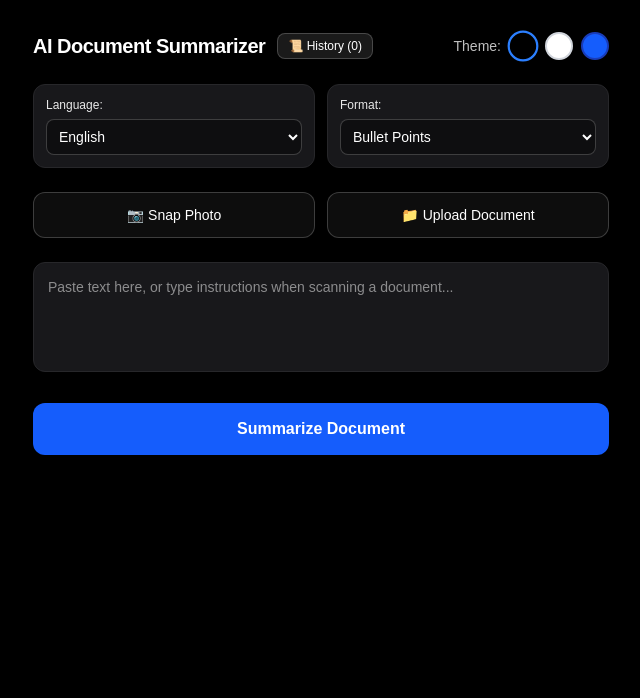
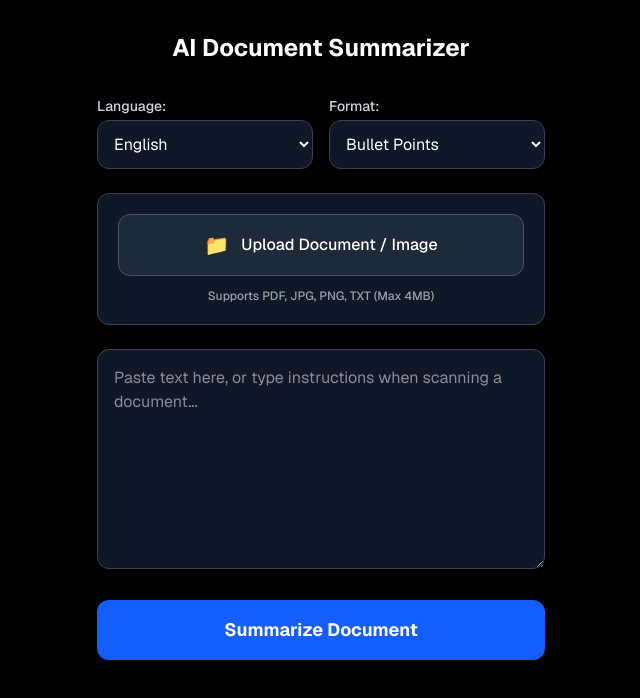
Before and after one commit to kashwire2025/ai-summarizer, a Next.js app: page / in a window 1280 px wide. Shown: the top 698 px of the page, without its empty margins (319-959 px from the left). Built offline with nearby package versions, Linux system fonts and the light colour scheme.

Commit message:
Overhaul UI: Expand text box, add universal document upload, remove broken camera

```diff
--- a/app/page.tsx
+++ b/app/page.tsx
@@ -1,325 +1,181 @@
 'use client';
 
-import React, { useState, useRef, useEffect } from 'react';
+import { useState, useRef } from 'react';
 
-interface HistoryItem {
-  id: string;
-  date: string;
-  prompt: string;
-  summary: string;
-  language: string;
-  length: string;
+export default function Home() {
+  const [language, setLanguage] = useState('English');
+  const [format, setFormat] = useState('Bullet Points');
+  const [prompt, setPrompt] = useState('');
+  const [fileData, setFileData] = useState<string | null>(null);
+  const [fileName, setFileName] = useState<string | null>(null);
+  const [summary, setSummary] = useState('');
+  const [error, setError] = useState('');
+  const [isLoading, setIsLoading] = useState(false);
+  const fileInputRef = useRef<HTMLInputElement>(null);
+
+  const handleFileUpload = (e: React.ChangeEvent<HTMLInputElement>) => {
+    const file = e.target.files?.[0];
+    if (!file) return;
+
+    // Guardrail: Vercel serverless functions block payloads over 4.5MB
+    if (file.size > 4 * 1024 * 1024) {
+      setError('File is too large. Please select a document or photo under 4MB.');
+      return;
     }
 
-export default function Home() {
-  const [theme, setTheme] = useState<'black' | 'white' | 'blue'>(() => {
-    if (typeof window !== 'undefined') {
-      const saved = localStorage.getItem('summarizer_theme');
-      if (saved === 'white' || saved === 'blue' || saved === 'black') return saved;
-    }
-    return 'black';
-  });
+    setFileName(file.name);
+    setError('');
 
-  const [language, setLanguage] = useState<string>('en');
-  const [length, setLength] = useState<string>('bullets');
-  const [prompt, setPrompt] = useState<string>('');
-  const [image, setImage] = useState<string | null>(null);
-  const [summary, setSummary] = useState<string>('');
-  const [loading, setLoading] = useState<boolean>(false);
-  const [error, setError] = useState<string | null>(null);
-  const [history, setHistory] = useState<HistoryItem[]>([]);
-  const [showHistory, setShowHistory] = useState<boolean>(false);
-  const [copied, setCopied] = useState<boolean>(false);
-
-  const fileInputRef = useRef<HTMLInputElement>(null);
-  const cameraInputRef = useRef<HTMLInputElement>(null);
-
-  useEffect(() => {
-    if (typeof window !== 'undefined') {
-      const savedHistory = localStorage.getItem('summarizer_history');
-      if (savedHistory) {
-        try { setHistory(JSON.parse(savedHistory)); } catch (e) {}
-      }
-    }
-  }, []);
-
-  const changeTheme = (newTheme: 'black' | 'white' | 'blue') => {
-    setTheme(newTheme);
-    if (typeof window !== 'undefined') localStorage.setItem('summarizer_theme', newTheme);
+    const reader = new FileReader();
+    reader.onloadend = () => {
+      setFileData(reader.result as string);
+    };
+    reader.readAsDataURL(file); // Converts PDF, Text, and Images to base64
   };
 
-  const handleImageUpload = (e: React.ChangeEvent<HTMLInputElement>) => {
-    const file = e.target.files?.[0];
-    if (!file) return;
-    const reader = new FileReader();
-    reader.onloadend = () => setImage(reader.result as string);
-    reader.readAsDataURL(file);
+  const removeFile = () => {
+    setFileData(null);
+    setFileName(null);
+    if (fileInputRef.current) fileInputRef.current.value = '';
   };
 
   const handleSummarize = async () => {
-    setLoading(true);
-    setError(null);
+    if (!prompt.trim() && !fileData) {
+      setError('Please provide text instructions or upload a document.');
+      return;
+    }
+
+    setIsLoading(true);
+    setError('');
     setSummary('');
 
     try {
-      const res = await fetch('/api/summarize', {
+      const response = await fetch('/api/summarize', {
         method: 'POST',
         headers: { 'Content-Type': 'application/json' },
-        body: JSON.stringify({ prompt, length, image, language }),
+        body: JSON.stringify({ prompt, image: fileData, language, length: format }),
       });
 
-      if (!res.ok) {
-        const errorText = await res.text();
-        throw new Error(errorText || `Server returned ${res.status}`);
+      if (!response.ok) {
+        const errText = await response.text();
+        throw new Error(errText || 'Failed to connect to AI server');
       }
 
-      const reader = res.body?.getReader();
-      if (!reader) throw new Error('No response stream available from browser.');
+      if (!response.body) throw new Error('No response body returned from server');
 
+      const reader = response.body.getReader();
       const decoder = new TextDecoder();
-      let accumulatedText = '';
-      let chunkCount = 0;
+      let done = false;
 
-      while (true) {
-        const { done, value } = await reader.read();
-        if (done) break;
-        chunkCount++;
-        accumulatedText += decoder.decode(value, { stream: true });
-        setSummary(accumulatedText);
+      while (!done) {
+        const { value, done: doneReading } = await reader.read();
+        done = doneReading;
+        if (value) {
+          setSummary((prev) => prev + decoder.decode(value, { stream: true }));
         }
-
-      if (chunkCount === 0 && accumulatedText.trim() === '') {
-         throw new Error("Stream connected successfully, but the AI returned 0 bytes of data.");
       }
-
-      // Save to history
-      const newItem: HistoryItem = {
-        id: Date.now().toString(),
-        date: new Date().toLocaleDateString() + ' ' + new Date().toLocaleTimeString([], { hour: '2-digit', minute: '2-digit' }),
-        prompt: prompt || 'Document Scan / Upload',
-        summary: accumulatedText,
-        language,
-        length,
-      };
-
-      const updatedHistory = [newItem, ...history].slice(0, 20);
-      setHistory(updatedHistory);
-      if (typeof window !== 'undefined') localStorage.setItem('summarizer_history', JSON.stringify(updatedHistory));
-
     } catch (err: any) {
-      console.error(err);
-      setError(err.message || 'An unexpected error occurred');
+      setError(`Diagnostic Error: ${err.message}`);
     } finally {
-      setLoading(false);
+      setIsLoading(false);
     }
   };
 
-  const copyToClipboard = () => {
-    navigator.clipboard.writeText(summary);
-    setCopied(true);
-    setTimeout(() => setCopied(false), 2000);
-  };
+  return (
+    <main className="min-h-screen bg-black text-white p-4 sm:p-6 font-sans">
+      <div className="max-w-md mx-auto space-y-6">
+        <h1 className="text-2xl font-bold text-center mt-2 mb-8">AI Document Summarizer</h1>
 
-  const downloadTxt = () => {
-    const element = document.createElement('a');
-    const file = new Blob([summary], { type: 'text/plain' });
-    element.href = URL.createObjectURL(file);
-    element.download = `summary-${Date.now()}.txt`;
-    document.body.appendChild(element);
-    element.click();
-    document.body.removeChild(element);
-  };
-
-  const clearHistory = () => {
-    setHistory([]);
-    if (typeof window !== 'undefined') localStorage.removeItem('summarizer_history');
-  };
-
-  const themeClasses = {
-    black: 'bg-black text-white',
-    white: 'bg-white text-gray-900',
-    blue: 'bg-blue-950 text-white',
-  };
-
-  const cardClasses = {
-    black: 'bg-zinc-900 border-zinc-800 text-white',
-    white: 'bg-gray-100 border-gray-300 text-gray-900',
-    blue: 'bg-blue-900 border-blue-800 text-white',
-  };
-
-  return (
-    <main className={`min-h-screen p-4 md:p-8 transition-colors duration-300 ${themeClasses[theme]}`}>
-      <div className="max-w-xl mx-auto space-y-6">
-
-        {/* Header & Theme Switcher */}
-        <div className="flex flex-col sm:flex-row items-center justify-between gap-4">
-          <div className="flex items-center gap-3">
-            <h1 className="text-xl font-bold tracking-tight">AI Document Summarizer</h1>
-            <button
-              onClick={() => setShowHistory(!showHistory)}
-              className="text-xs px-2.5 py-1 rounded-lg border border-white/20 bg-white/10 hover:bg-white/20 transition font-medium"
-            >
-              📜 History ({history.length})
-            </button>
-          </div>
-          <div className="flex items-center gap-2">
-            <span className="text-sm opacity-75">Theme:</span>
-            <button
-              onClick={() => changeTheme('black')}
-              className={`w-7 h-7 rounded-full bg-black border-2 ${theme === 'black' ? 'border-blue-500 scale-110' : 'border-zinc-700'} transition-all`}
-              title="Black Theme"
-            />
-            <button
-              onClick={() => changeTheme('white')}
-              className={`w-7 h-7 rounded-full bg-white border-2 ${theme === 'white' ? 'border-blue-500 scale-110' : 'border-gray-300'} transition-all`}
-              title="White Theme"
-            />
-            <button
-              onClick={() => changeTheme('blue')}
-              className={`w-7 h-7 rounded-full bg-blue-600 border-2 ${theme === 'blue' ? 'border-white scale-110' : 'border-blue-800'} transition-all`}
-              title="Blue Theme"
-            />
-          </div>
-        </div>
-
-        {/* History Drawer */}
-        {showHistory && (
-          <div className={`p-4 rounded-xl border ${cardClasses[theme]} space-y-3`}>
-            <div className="flex items-center justify-between border-b border-white/10 pb-2">
-              <h2 className="font-semibold text-sm">Past Summaries</h2>
-              {history.length > 0 && (
-                <button onClick={clearHistory} className="text-xs text-red-400 hover:text-red-300">
-                  Clear History
-                </button>
-              )}
-            </div>
-            {history.length === 0 ? (
-              <p className="text-xs opacity-60 py-2">No past summaries saved yet.</p>
-            ) : (
-              <div className="space-y-2 max-h-60 overflow-y-auto pr-1">
-                {history.map((item) => (
-                  <div
-                    key={item.id}
-                    onClick={() => {
-                      setSummary(item.summary);
-                      setPrompt(item.prompt);
-                      setLanguage(item.language);
-                      setLength(item.length);
-                      setShowHistory(false);
-                    }}
-                    className="p-2.5 rounded-lg bg-black/30 border border-white/10 hover:border-blue-500 cursor-pointer transition text-xs space-y-1"
-                  >
-                    <div className="flex justify-between opacity-65 text-[10px]">
-                      <span>{item.date}</span>
-                      <span className="uppercase">{item.language} • {item.length}</span>
-                    </div>
-                    <p className="font-medium truncate">{item.prompt}</p>
-                  </div>
-                ))}
-              </div>
-            )}
-          </div>
-        )}
-
-        {/* Settings Selectors */}
-        <div className="grid grid-cols-2 gap-3">
-          <div className={`p-3 rounded-xl border ${cardClasses[theme]} space-y-1.5`}>
-             <label className="text-xs font-medium opacity-90 block">Language:</label>
+        {/* Dropdowns */}
+        <div className="grid grid-cols-2 gap-4">
+          <div className="flex flex-col">
+            <label className="text-sm mb-1 text-gray-300 font-medium">Language:</label>
             <select
               value={language}
               onChange={(e) => setLanguage(e.target.value)}
-               className="w-full p-2 rounded-lg bg-black/40 border border-white/20 text-white focus:outline-none focus:border-blue-500 text-sm"
+              className="bg-gray-900 border border-gray-700 rounded-xl p-3 text-white focus:outline-none focus:border-blue-500"
             >
-               <option value="en">English</option>
-               <option value="es">Spanish</option>
-               <option value="fr">French</option>
-               <option value="zh">Chinese</option>
+              <option>English</option>
+              <option>Spanish</option>
+              <option>French</option>
+              <option>German</option>
             </select>
           </div>
-          <div className={`p-3 rounded-xl border ${cardClasses[theme]} space-y-1.5`}>
-             <label className="text-xs font-medium opacity-90 block">Format:</label>
+          <div className="flex flex-col">
+            <label className="text-sm mb-1 text-gray-300 font-medium">Format:</label>
             <select
-               value={length}
-               onChange={(e) => setLength(e.target.value)}
-               className="w-full p-2 rounded-lg bg-black/40 border border-white/20 text-white focus:outline-none focus:border-blue-500 text-sm"
+              value={format}
+              onChange={(e) => setFormat(e.target.value)}
+              className="bg-gray-900 border border-gray-700 rounded-xl p-3 text-white focus:outline-none focus:border-blue-500"
             >
-               <option value="bullets">Bullet Points</option>
-               <option value="brief">Executive Brief</option>
-               <option value="detailed">Detailed Analysis</option>
+              <option>Bullet Points</option>
+              <option>Detailed Analysis</option>
+              <option>Short Summary</option>
             </select>
           </div>
         </div>
 
-        {/* Capture & Upload Buttons */}
-        <div className="grid grid-cols-2 gap-3">
-          <button
-            onClick={() => cameraInputRef.current?.click()}
-            className="flex items-center justify-center gap-2 p-3 rounded-xl border border-white/20 bg-white/5 hover:bg-white/10 transition font-medium text-sm"
-          >
-            📷 Snap Photo
-          </button>
+        {/* Upload Button */}
+        <div className="bg-gray-900 border border-gray-700 rounded-xl p-5 text-center shadow-sm">
+          <input
+            type="file"
+            ref={fileInputRef}
+            onChange={handleFileUpload}
+            accept=".pdf,image/*,.doc,.docx,.txt"
+            className="hidden"
+          />
           <button
             onClick={() => fileInputRef.current?.click()}
-            className="flex items-center justify-center gap-2 p-3 rounded-xl border border-white/20 bg-white/5 hover:bg-white/10 transition font-medium text-sm"
+            className="bg-gray-800 hover:bg-gray-700 text-white font-medium py-4 px-6 rounded-xl w-full flex items-center justify-center gap-3 transition border border-gray-600"
           >
-            📁 Upload Document
+            <span className="text-xl">📁</span> Upload Document / Image
           </button>
-
-          <input type="file" ref={cameraInputRef} accept="image/*" capture="environment" onChange={handleImageUpload} className="hidden" />
-          <input type="file" ref={fileInputRef} accept="image/*,application/pdf" onChange={handleImageUpload} className="hidden" />
+          <p className="text-xs text-gray-400 mt-3 font-medium">Supports PDF, JPG, PNG, TXT (Max 4MB)</p>
         </div>
 
-        {image && (
-          <div className={`flex items-center justify-between p-3 rounded-xl border ${cardClasses[theme]}`}>
-            <div className="flex items-center gap-3">
-              <img src={image} alt="Preview" className="w-12 h-12 object-cover rounded-lg border border-white/20" />
-              <span className="text-sm font-medium">Document Image Loaded</span>
-            </div>
-            <button onClick={() => setImage(null)} className="text-red-400 hover:text-red-300 text-sm font-medium px-3 py-1">Remove</button>
+        {/* File Preview Status */}
+        {fileName && (
+          <div className="bg-gray-800 border border-gray-600 p-4 rounded-xl flex items-center justify-between shadow-sm">
+            <span className="truncate text-sm text-blue-200 max-w-[75%] font-medium">{fileName}</span>
+            <button onClick={removeFile} className="text-red-400 text-sm font-bold hover:text-red-300 transition">
+              Remove
+            </button>
           </div>
         )}
 
+        {/* Expanded Text Box */}
         <textarea
           value={prompt}
           onChange={(e) => setPrompt(e.target.value)}
           placeholder="Paste text here, or type instructions when scanning a document..."
-          rows={4}
-          className={`w-full p-3.5 rounded-xl border ${cardClasses[theme]} focus:outline-none focus:border-blue-500 text-sm resize-none`}
-        />
+          className="w-full bg-gray-900 border border-gray-700 rounded-xl p-4 text-white focus:outline-none focus:border-blue-500 min-h-[220px] resize-y shadow-sm"
+        ></textarea>
 
+        {/* Action Button */}
         <button
           onClick={handleSummarize}
-          disabled={loading}
-          className="w-full py-3.5 rounded-xl bg-blue-600 hover:bg-blue-500 disabled:opacity-50 text-white font-semibold transition shadow-lg"
+          disabled={isLoading}
+          className={`w-full font-bold py-4 rounded-xl transition shadow-md text-lg ${isLoading ? 'bg-blue-900 text-blue-300 cursor-not-allowed' : 'bg-blue-600 hover:bg-blue-500 text-white'}`}
         >
-          {loading ? 'Analyzing Document (Please wait...)' : 'Summarize Document'}
+          {isLoading ? 'Processing Summary...' : 'Summarize Document'}
         </button>
 
+        {/* Error Output */}
         {error && (
-          <div className="p-4 rounded-xl bg-red-950/80 border border-red-800 text-red-200 text-sm whitespace-pre-wrap">
-            <strong>Diagnostic Error:</strong> {error}
+          <div className="bg-red-900/40 border border-red-800 text-red-200 p-4 rounded-xl text-sm break-words leading-relaxed shadow-sm">
+            {error}
           </div>
         )}
 
+        {/* Summary Result Box */}
         {summary && (
-          <div className={`p-5 rounded-xl border ${cardClasses[theme]} space-y-3 shadow-xl`}>
-            <div className="flex items-center justify-between border-b border-white/10 pb-2">
-              <h2 className="font-semibold text-base">Summary Result</h2>
-              <div className="flex items-center gap-2">
-                <button onClick={copyToClipboard} className="text-xs px-2.5 py-1 rounded bg-white/10 hover:bg-white/20 transition font-medium">
-                  {copied ? 'Copied!' : '📋 Copy'}
-                </button>
-                <button onClick={downloadTxt} className="text-xs px-2.5 py-1 rounded bg-white/10 hover:bg-white/20 transition font-medium">
-                  💾 TXT
-                </button>
-              </div>
-            </div>
-            <div className="text-sm leading-relaxed whitespace-pre-wrap opacity-95">
+          <div className="bg-gray-900 border border-gray-700 rounded-xl p-6 mt-6 shadow-sm">
+            <h3 className="font-bold text-lg mb-4 text-blue-400 border-b border-gray-800 pb-2">Generated Output</h3>
+            <div className="text-gray-200 whitespace-pre-wrap leading-relaxed text-sm sm:text-base">
               {summary}
             </div>
           </div>
         )}
-
       </div>
     </main>
   );
```
Lines whose indentation alone changed are shown as unchanged.
